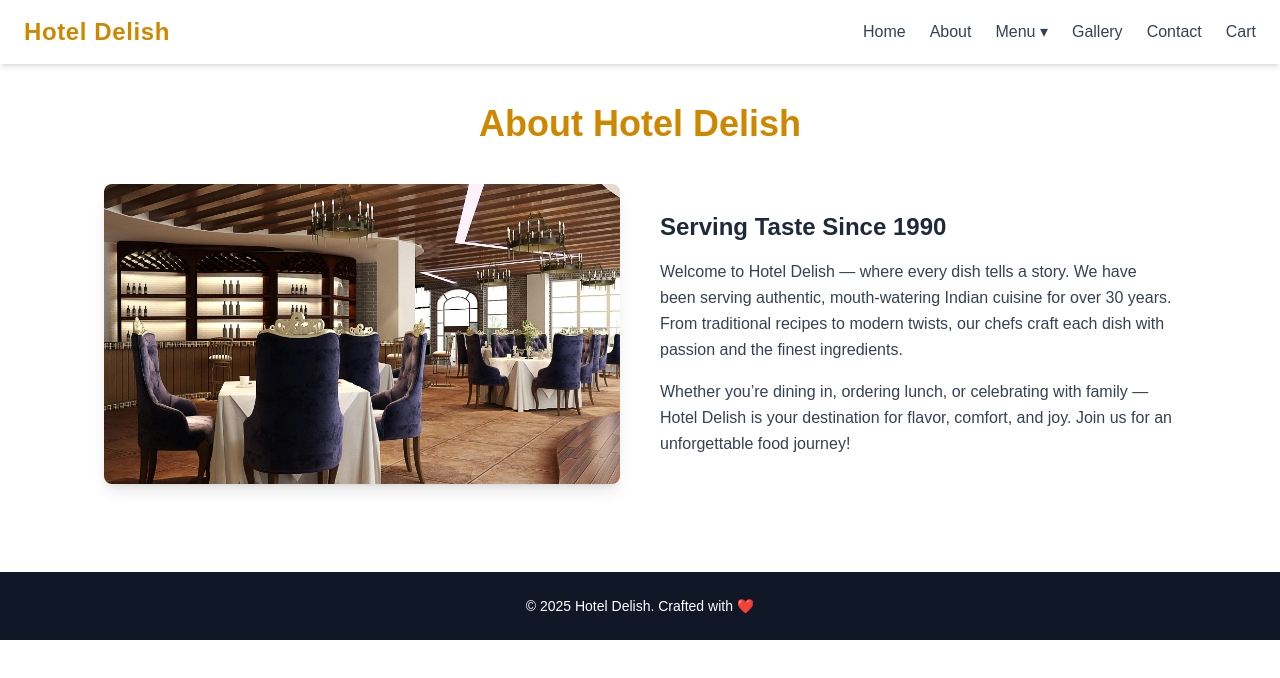
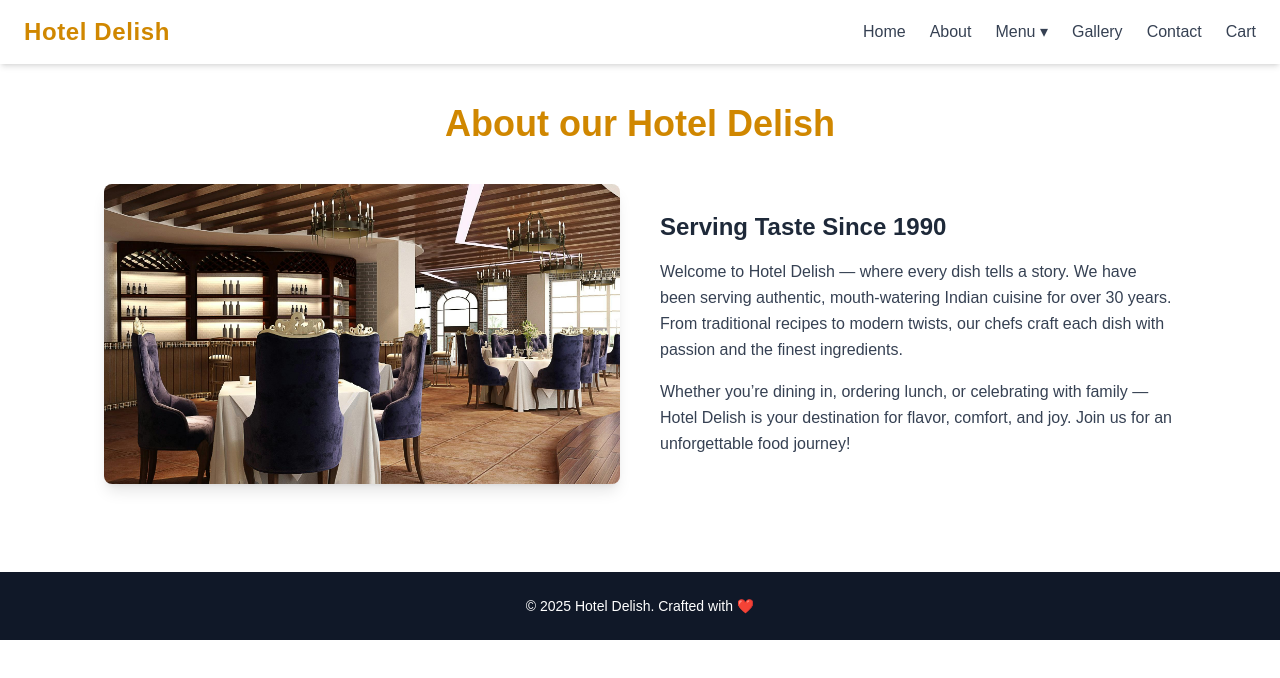
Before and after one commit to Chayan255/dummy-hotel-next, a Next.js app: page /about in a window 1280 px wide. Shown: the top 678 px of the page. Built offline with nearby package versions, Linux system fonts and the light colour scheme.

Commit message:
Update page.js

```diff
--- a/src/app/about/page.js
+++ b/src/app/about/page.js
@@ -2,7 +2,7 @@ export default function AboutPage() {
   return (
     <div className="p-10 max-w-6xl mx-auto">
       <h1 className="text-4xl font-bold text-center mb-10 text-yellow-600">
-        About Hotel Delish
+        About our Hotel Delish
       </h1>
 
       <div className="grid md:grid-cols-2 gap-10 items-center">
```
